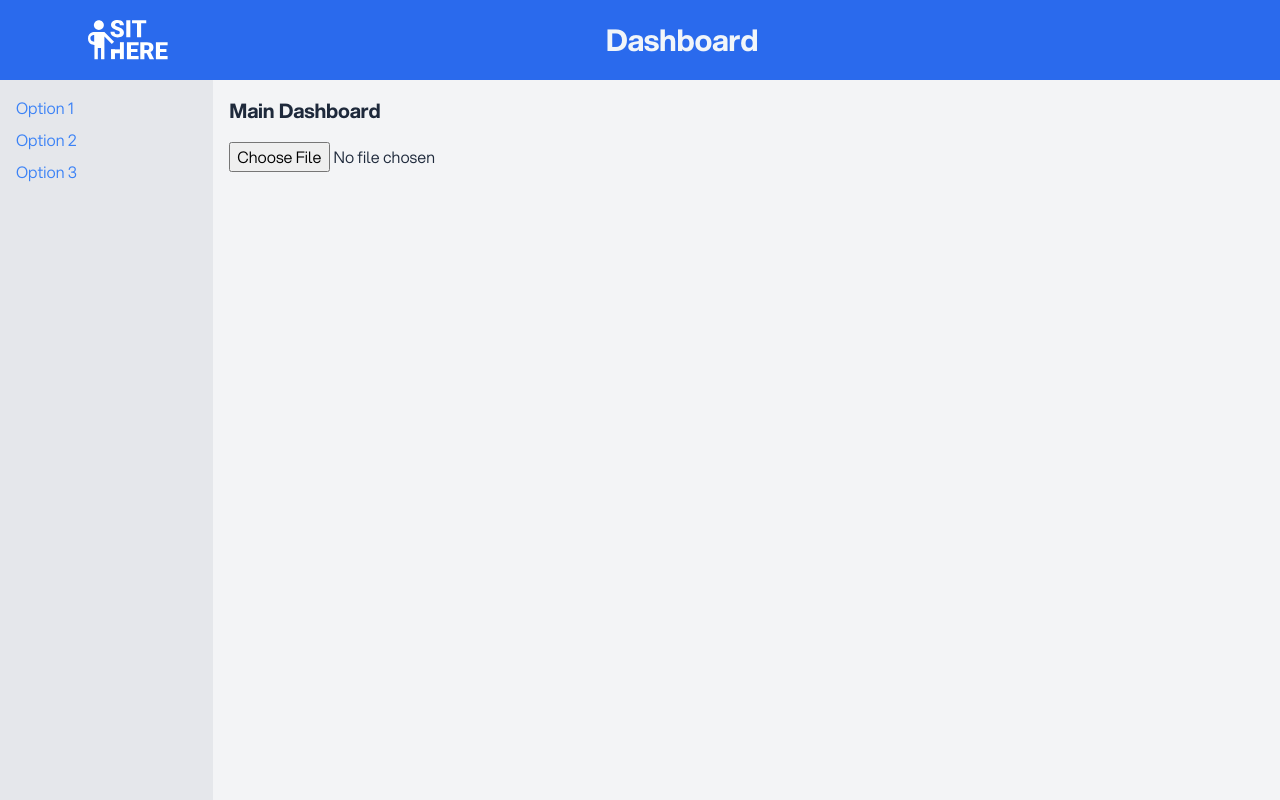
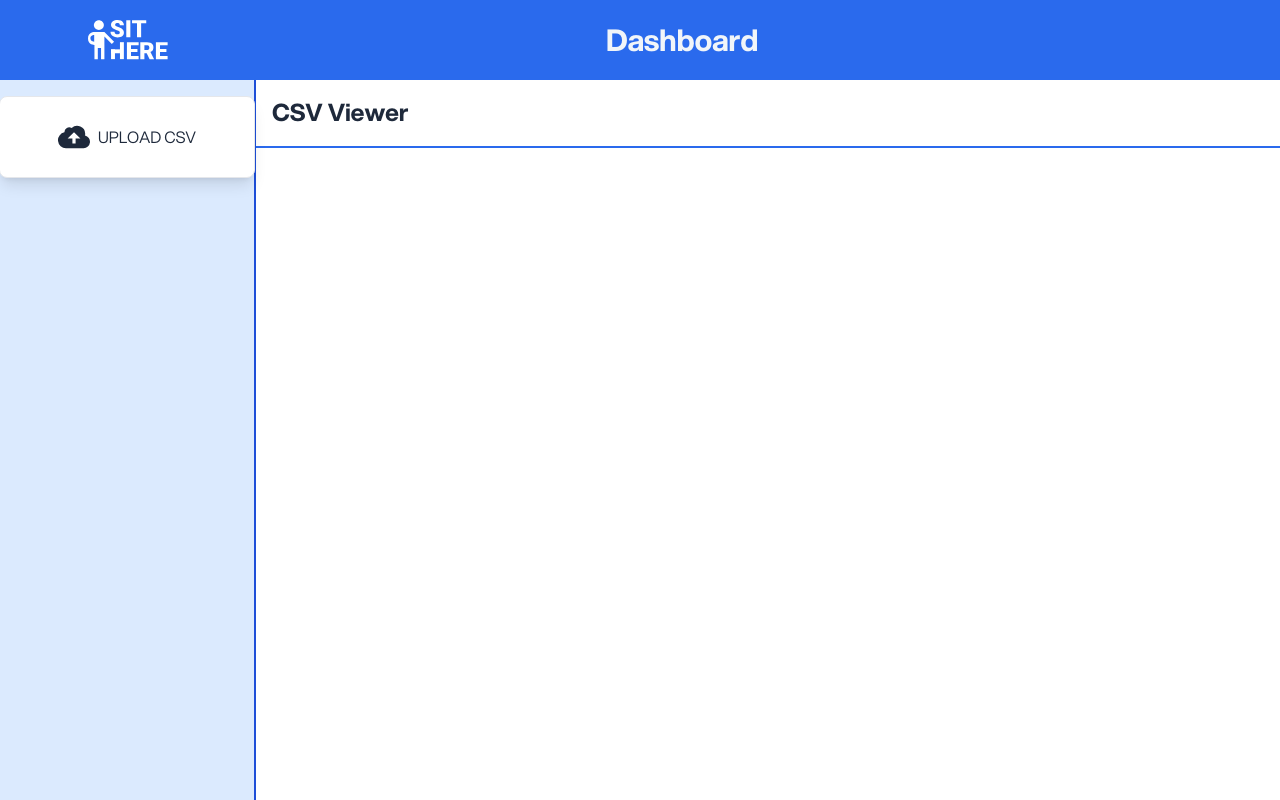
Before and after one commit to alexleybourne/sit-here, a Next.js app: page /dashboard in a window 1280 px wide. Built offline with nearby package versions, Linux system fonts and the light colour scheme.

Commit message:
New csv viewer 👀

```diff
--- a/app/css/style.css
+++ b/app/css/style.css
@@ -42,3 +42,10 @@
 .hovering-element {
     animation: hover 6s infinite ease-in-out;
 }
+
+.split-line {
+    width: 200vw;
+    height: 2px;
+    background-color: #2A6AED;
+    transform: translateX(-20vw);
+}
--- a/app/dashboard/page.tsx
+++ b/app/dashboard/page.tsx
@@ -37,32 +37,7 @@ export default function Dashboard() {
     <>
       <Header hideButton solid title='Dashboard' />
       <div className='flex min-h-screen pt-20'>
-        <div className='w-1/6 bg-gray-200 p-4'>
-          <nav>
-            <ul className='space-y-2'>
-              <li>
-                <a href='#' className='text-blue-500 hover:text-blue-600'>
-                  Option 1
-                </a>
-              </li>
-              <li>
-                <a href='#' className='text-blue-500 hover:text-blue-600'>
-                  Option 2
-                </a>
-              </li>
-              <li>
-                <a href='#' className='text-blue-500 hover:text-blue-600'>
-                  Option 3
-                </a>
-              </li>
-            </ul>
-          </nav>
-        </div>
-        <div className='w-5/6 bg-gray-100 p-4'>
-          <h1 className='text-xl font-bold'>Main Dashboard</h1>
-          {/* Add your main dashboard content here */}
-          <CSVUploader />
-        </div>
+        <CSVUploader />
       </div>
     </>
   );
--- a/components/dashboard/csvuploader.tsx
+++ b/components/dashboard/csvuploader.tsx
@@ -1,74 +1,115 @@
 'use client';
 
-import React, { useState } from 'react';
+import { useEffect, useState } from 'react';
 
 import Papa from 'papaparse';
 
-const CSVUploader = () => {
-  const [csvData, setCSVData] = useState([]);
-  const [error, setError] = useState(null);
+export default function Home() {
+  const [files, setFiles] = useState([]);
+  const [selectedFile, setSelectedFile] = useState(null);
+
+  useEffect(() => {
+    const storedFiles = JSON.parse(localStorage.getItem('csvFiles') || '[]');
+    setFiles(storedFiles);
+  }, []);
 
   const handleFileUpload = (event) => {
     const file = event.target.files[0];
-    const reader = new FileReader();
-
-    reader.onload = (e) => {
-      const csv = e.target.result;
-      parseCSV(csv);
-    };
-
-    reader.onerror = (e) => {
-      setError('Error reading file');
-    };
-
-    reader.readAsText(file);
-  };
-
-  const parseCSV = (csv) => {
-    Papa.parse(csv, {
-      header: true,
-      complete: (result) => {
-        setCSVData(result.data);
-      },
-      error: (error) => {
-        setError('Error parsing CSV');
+    Papa.parse(file, {
+      complete: (results) => {
+        const newFile = { name: file.name, data: results.data };
+        setFiles((prevFiles) => [...prevFiles, newFile]);
+        localStorage.setItem('csvFiles', JSON.stringify([...files, newFile]));
       },
     });
   };
 
+  const handleRemoveFile = (fileName) => {
+    setFiles((prevFiles) => prevFiles.filter((file) => file.name !== fileName));
+    localStorage.setItem(
+      'csvFiles',
+      JSON.stringify(files.filter((file) => file.name !== fileName))
+    );
+  };
+
   return (
-    <div className='mt-4'>
-      <input type='file' accept='.csv' onChange={handleFileUpload} />
-      {error && <div className='text-red-500 mt-2'>{error}</div>}
-      {csvData.length > 0 && (
-        <table className='mt-4 w-full'>
-          <thead>
-            <tr>
-              {Object.keys(csvData[0]).map((column, index) => (
-                <th
-                  key={index}
-                  className='bg-gray-200 text-gray-800 py-2 px-4 font-semibold'
+    <div className='flex mh-screen w-full'>
+      <div className='z-10 fixed h-screen flex flex-col items-center w-1/5 bg-blue-100 py-4 border-r-2 border-blue-700'>
+        <label className='w-64 flex items-center justify-center px-4 py-6 bg-white text-blue rounded-lg shadow-lg tracking-wide uppercase border border-blue cursor-pointer hover:bg-blue-500 hover:text-white'>
+          <svg
+            className='w-8 h-8 mr-2'
+            fill='currentColor'
+            xmlns='http://www.w3.org/2000/svg'
+            viewBox='0 0 20 20'
           >
-                  {column}
-                </th>
+            <path d='M16.88 9.1A4 4 0 0 1 16 17H5a5 5 0 0 1-1-9.9V7a3 3 0 0 1 4.52-2.59A4.98 4.98 0 0 1 17 8c0 .38-.04.74-.12 1.1zM11 11h3l-4-4-4 4h3v3h2v-3z' />
+          </svg>
+          <span className='text-base leading-normal'>Upload CSV</span>
+          <input onChange={handleFileUpload} type='file' className='hidden' />
+        </label>
+        <ul className='mt-4'>
+          {files.map((file) => (
+            <li
+              key={file.name}
+              className='outline outline-blue-700 rounded flex px-1 mb-4 justify-between items-center'
+            >
+              <button
+                className='text-left text-gray-700 font-bold'
+                onClick={() => setSelectedFile(file)}
+              >
+                {file.name}
+              </button>
+              <button
+                onClick={() => handleRemoveFile(file.name)}
+                className=' text-gray pl-2 rounded'
+              >
+                <svg
+                  xmlns='http://www.w3.org/2000/svg'
+                  viewBox='0 0 24 24'
+                  fill='currentColor'
+                  className='w-6 h-6 hover:fill-red-500'
+                >
+                  <path
+                    fillRule='evenodd'
+                    d='M2.515 10.674a1.875 1.875 0 000 2.652L8.89 19.7c.352.351.829.549 1.326.549H19.5a3 3 0 003-3V6.75a3 3 0 00-3-3h-9.284c-.497 0-.974.198-1.326.55l-6.375 6.374zM12.53 9.22a.75.75 0 10-1.06 1.06L13.19 12l-1.72 1.72a.75.75 0 101.06 1.06l1.72-1.72 1.72 1.72a.75.75 0 101.06-1.06L15.31 12l1.72-1.72a.75.75 0 10-1.06-1.06l-1.72 1.72-1.72-1.72z'
+                    clipRule='evenodd'
+                  />
+                </svg>
+              </button>
+            </li>
           ))}
-            </tr>
-          </thead>
+        </ul>
+      </div>
+      <div className='w-1/5'>{/* Spacer for behind side bar */}</div>
+      <div className='w-3/4 p-4'>
+        <h1 className='text-2xl font-bold mb-4'>CSV Viewer</h1>
+        <div className='split-line' />
+        <div className=''>
+          {selectedFile && (
+            <>
+              <h2 className='text-xl font-bold mb-2 text-blue-700'>
+                {selectedFile.name}
+              </h2>
+              <table className='w-full border-collapse'>
                 <tbody>
-            {csvData.map((row, index) => (
-              <tr key={index} className={index % 2 === 0 ? 'bg-gray-100' : ''}>
-                {Object.values(row).map((value, index) => (
-                  <td key={index} className='py-2 px-4'>
-                    {value}
+                  {selectedFile.data.map((row, rowIndex) => (
+                    <tr key={rowIndex}>
+                      {row.map((cell, cellIndex) => (
+                        <td
+                          key={cellIndex}
+                          className='border px-2 py-1 text-sm'
+                        >
+                          {cell}
                         </td>
                       ))}
                     </tr>
                   ))}
                 </tbody>
               </table>
+            </>
           )}
         </div>
+      </div>
+    </div>
   );
-};
-
-export default CSVUploader;
+}
```
Also changed, not shown: files/office_employees_100.csv (added), files/office_employees_50.csv (added), files/office_employees_90.csv (added). Lines whose indentation alone changed are shown as unchanged.
